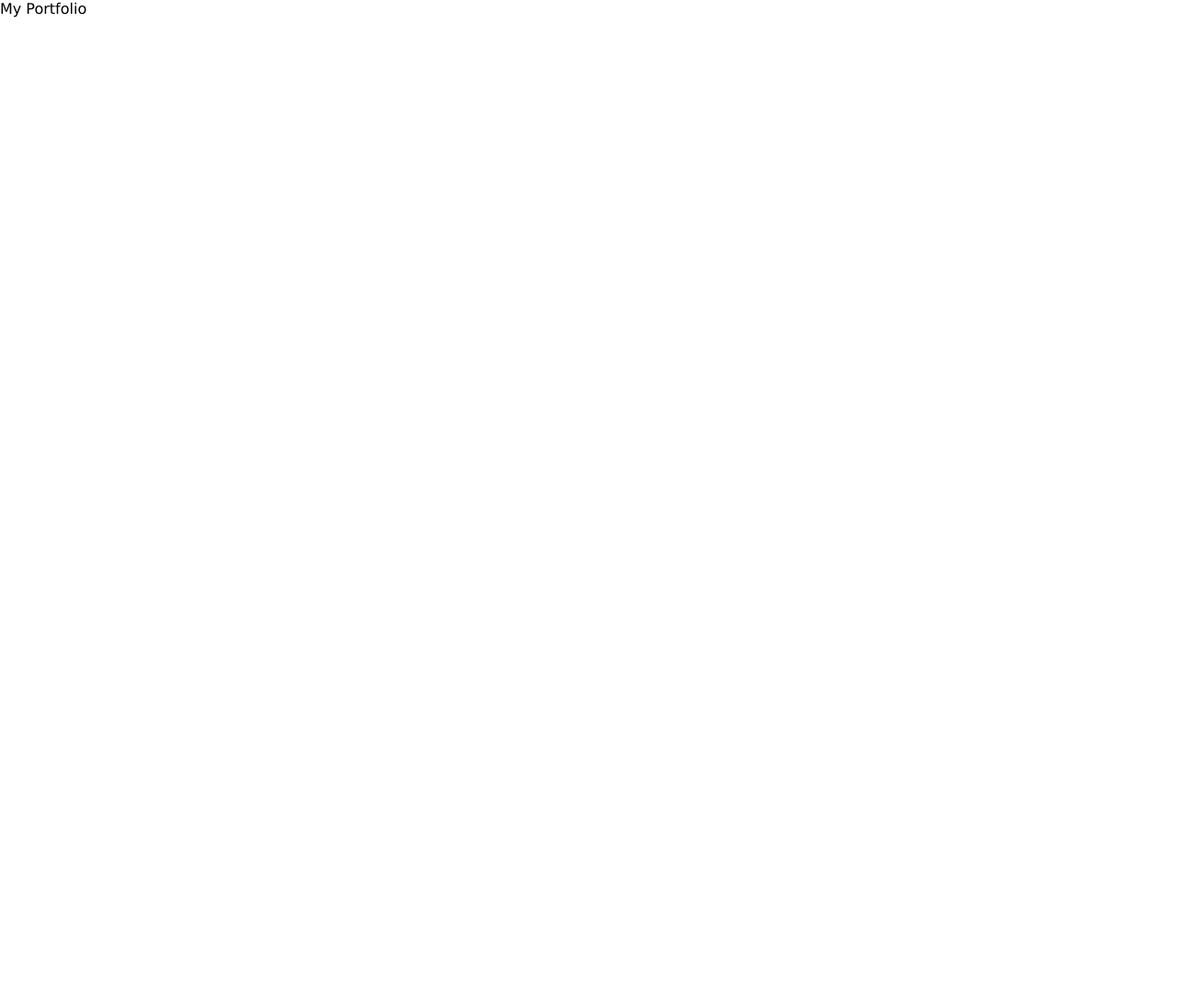
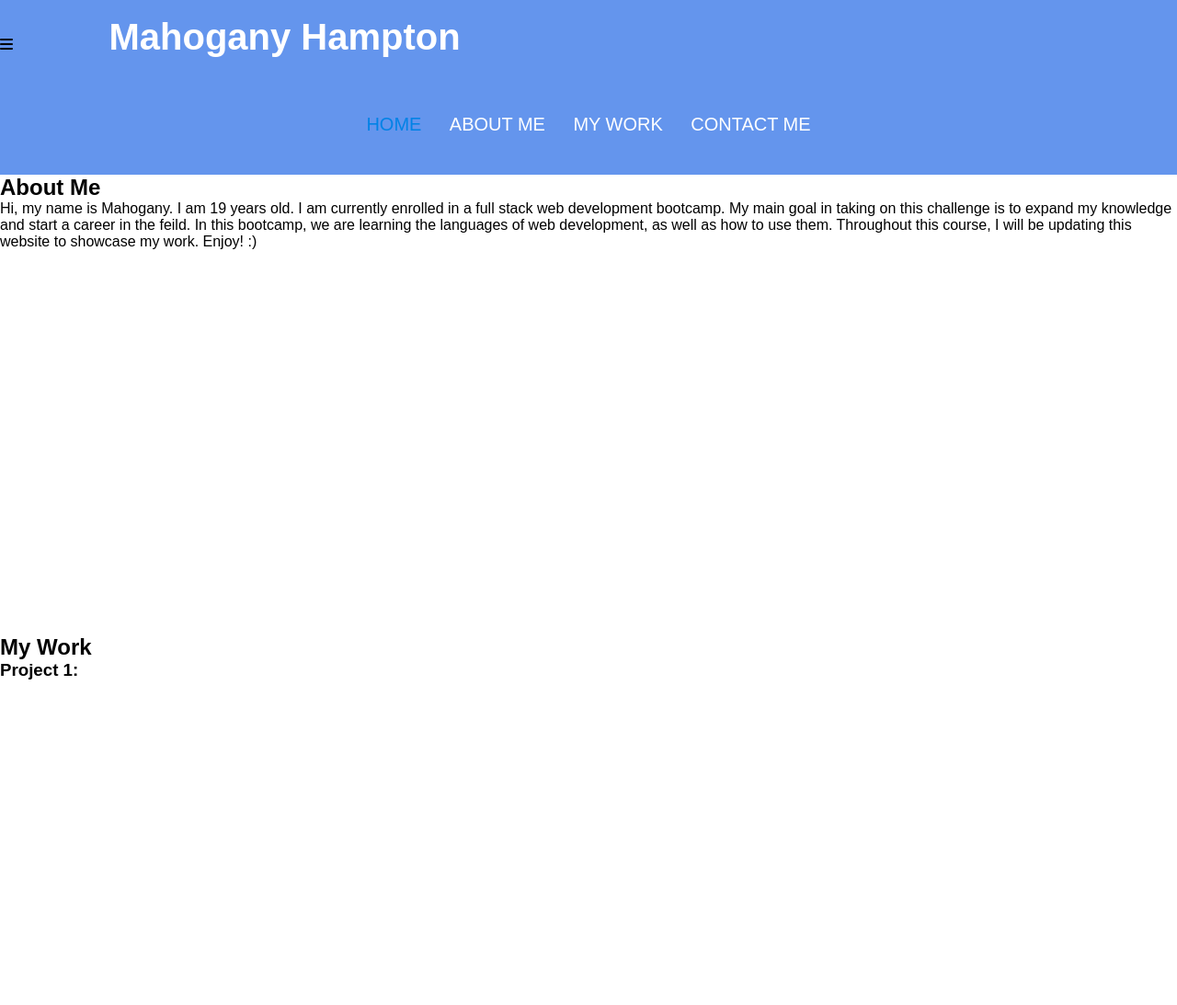
Before and after one commit to mhampton1123/portfolio-project, a plain HTML site: page index.html in a window 1280 px wide. Shown: the top 1093 px of the page at 92% size. Before the commit the page ends 800 px from the top, so only its background shows below. Drawn offline with Linux system fonts and the light colour scheme.

Commit message:
added sections

```diff
--- a/index.html
+++ b/index.html
@@ -4,12 +4,45 @@
         <meta charset="UTF-8">
         <meta name="viewport"
         content="width=device-width,
-        intitialscale=1.0"
-    <title>My Portfolio</title>
+        intitialscale=1.0">
+     <title>My Portfolio</title>
         <link rel="stylesheet" href="styles.css">
+        <script src="https://kit.fontawesome.com/a076d05399.js" crossorigin="anonymous"></script>
     </head>
+    <header> <nav>
+        <imput type ="checkbox" id="check"></imput>
+        <label for="check" class="checkbtn"></label>
+        <i class="fas fa-bars"></i>
+        <label class="logo">Mahogany Hampton</label>
+        <ul>
+            <li><a class= "active" href="#">Home</a></li>
+            <li><a href="#">About Me</a></li>
+            <li><a href="#">My Work</a></li>
+            <li><a href="#">Contact Me</a></li>
+        </ul>
+    </nav>
+</header>
     <body>
-        <nav><div class="narbar"></div></nav>
-<div class="navar__container"></div>
-    </body>
+    <section class="fwh-slide">
+        <h2>About Me</h2>
+        <p>Hi, my name is Mahogany. I am 19 years old. I am currently enrolled in a full stack web development bootcamp.
+           My main goal in taking on this challenge is to expand my knowledge and start a career in the feild. In this bootcamp,
+           we are learning the languages of web development, as well as how to use them. Throughout this course,
+           I will be updating this website to showcase my work. Enjoy! :)
+        </p>
+    </section>
+    <section class="fwh-slide">
+        <h2>My Work</h2>
+        <h3>Project 1:</h3>
+    </section>
+    <section class="fwh-slide">
+<h2>Contact Me</h2>
+<ul>
+    <li>Email: mahoganyahampton@gmail.com</li>
+    <li>Phone Number: (999)-999-9999</li>
+    <li>LinkedIn: </li>
+</ul></section>
+    <footer>
+
+    </footer>
 </html>
--- a/styles.css
+++ b/styles.css
@@ -2,5 +2,108 @@
     box-sizing: border-box;
     margin: 0;
 padding: 0;
-font-family: 'Lucida Sans', 'Lucida Sans Regular', 'Lucida Grande', 'Lucida Sans Unicode', Geneva, Verdana, sans-serif;
+text-decoration: none;
+list-style: none;
+box-sizing: border-box;
 }
+body{
+    font-family:Arial, Helvetica, sans-serif;
+}
+nav{
+    background-color:cornflowerblue;
+    height: 90px;
+    width: 100%;
+
+}
+label.logo{
+    color: white;
+    font-size: 40px;
+    line-height: 80px;
+    padding: 0 100px;
+    font-weight: bold;
+}
+/* nav ul{
+    float: right;
+    margin-right: 20px;
+} */
+
+header ul li{
+    float:right
+    display: inline-block;
+    line-height: 80px;
+    margin: 0 5px;
+}
+nav ul li a{
+    color: white;
+    font-size: 17px;
+    text-transform: uppercase;
+    padding: 7px 13px;
+    border-radius: 3px;
+
+}
+a.active a:hover{
+    background: #1b9bff;
+    transition: .5s;
+}
+.checkbtn{
+    font-size: 30px;
+    color: white;
+    float: right;
+    line-height: 80px;
+    margin-right: 40px;
+    cursor: pointer;
+    display:none;
+}
+#check{
+    display: none;
+}
+@media (max-width: 952px){
+    label.logo {
+    font-size: 30px;
+    padding-left: 50px;
+    }
+
+}
+
+   nav ul li a{
+    font-size: 16px;
+  }
+
+@media (max-width: 850px){
+ .checkbtn{
+  display: block;
+ }
+}
+nav ul{
+    position: fixed;
+    width: 100%;
+    height: 15vh;
+    background: cornflowerblue;
+    top: 70px;
+    left:-100px;
+    left: 0;
+    text-align: center;
+    transition: all .5s;
+}
+nav ul li{
+    display: inline-block;
+    margin: 50px 0px;
+    line-height: 30px;
+}
+nav ul li a{
+    font-size: 20px;
+}
+a:hover,a.active{
+    background: none;
+    color: #0082e6;
+}
+#check:checked ~ ul{
+left: 0;
+}
+.fwh-slide{
+    height: 50vh;
+    background: ;
+    box-sizing: border-box;
+    margin-top: 100px;
+
+}
```
